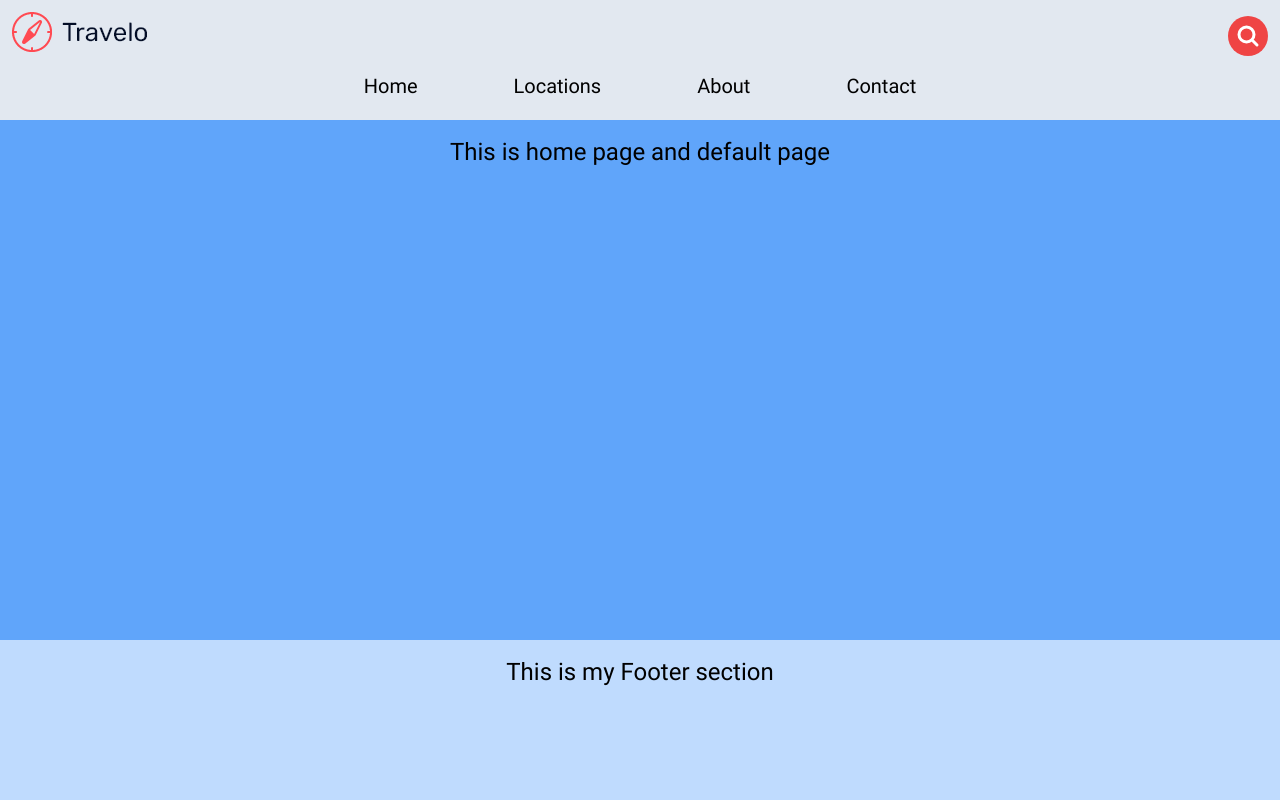
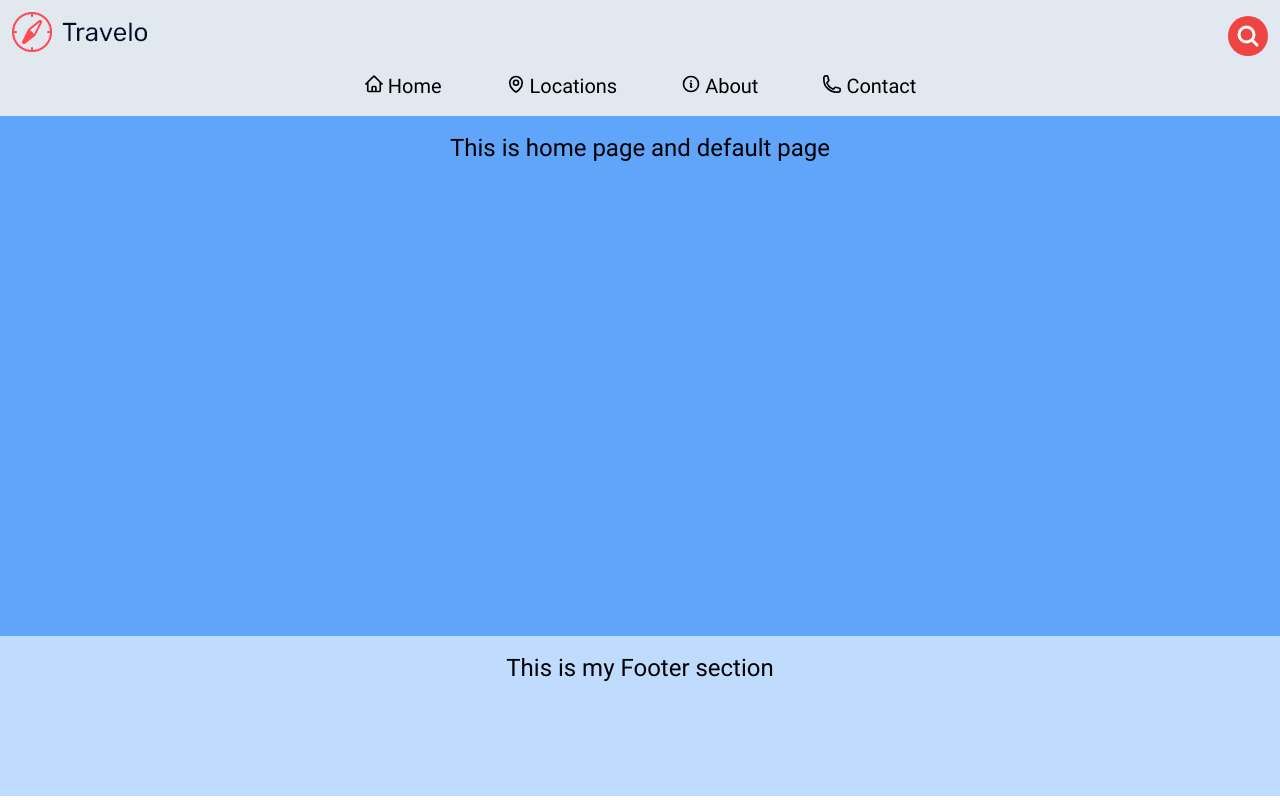
Before and after one commit to farshad-vgr/next-travelo-iran-ts, a Next.js app: page / in a window 1280 px wide. Built offline with nearby package versions, Linux system fonts and the light colour scheme.

Commit message:
Icons added to navbar items

```diff
--- a/components/Header/Header.tsx
+++ b/components/Header/Header.tsx
@@ -1,52 +1,46 @@
 import Image from "next/image";
 
-import { Container, Navbar } from "../index";
+import { Container, Navbar, SearchButton, MenuButton } from "../index";
 
 import LogoImage from "../../public/assets/images/logo.png";
 import { useEffect, useState } from "react";
 
 export default function Header() {
 	const [isDesktop, setIsDesktop] = useState(true);
+	const [headerHeight, setHeaderHeight] = useState(10);
 
 	useEffect(() => {
 		window.innerWidth < 600 ? setIsDesktop(false) : setIsDesktop(true);
+		window.innerWidth < 600 ? setHeaderHeight(10) : setHeaderHeight(15);
 
 		window.addEventListener("resize", () => {
 			window.innerWidth < 600 ? setIsDesktop(false) : setIsDesktop(true);
+			window.innerWidth < 600 ? setHeaderHeight(10) : setHeaderHeight(15);
 		});
 
 		return () => {
 			window.removeEventListener("resize", () => {
 				window.innerWidth < 600 ? setIsDesktop(false) : setIsDesktop(true);
+				window.innerWidth < 600 ? setHeaderHeight(10) : setHeaderHeight(15);
 			});
 		}
 	}, []);
 
 	return (
 		<>
-			<header className="w-full h-[15vh] bg-slate-200">
+			<header className={`w-full h-[${headerHeight}vh] bg-slate-200`}>
 				<Container>
 					<div className="absolute top-3 left-3">
 						<Image src={LogoImage} alt="Logo" />
 					</div>
 
-					<div className="mt-14">
-						{isDesktop && <Navbar />}
-					</div>
+					<div className="mt-14">{isDesktop && <Navbar />}</div>
 
 					<div>
 						{isDesktop ? (
-							<div className="flex justify-center items-center absolute top-3 right-3 w-10 h-10 mt-1 rounded-full text-base bg-red-500 text-white">
-								<svg xmlns="http://www.w3.org/2000/svg" fill="none" viewBox="0 0 24 24" strokeWidth={3} stroke="currentColor" className="w-6 h-6">
-									<path strokeLinecap="round" strokeLinejoin="round" d="M21 21l-5.197-5.197m0 0A7.5 7.5 0 105.196 5.196a7.5 7.5 0 0010.607 10.607z" />
-								</svg>
-							</div>
+							<SearchButton />
 						) : (
-							<div className="flex justify-center items-center absolute top-3 right-3 w-10 h-10 mt-1 rounded-full text-base bg-red-500 text-white">
-								<svg xmlns="http://www.w3.org/2000/svg" fill="none" viewBox="0 0 24 24" strokeWidth={3} stroke="currentColor" className="w-6 h-6">
-									<path strokeLinecap="round" strokeLinejoin="round" d="M3.75 6.75h16.5M3.75 12h16.5m-16.5 5.25h16.5" />
-								</svg>
-							</div>
+							<MenuButton />
 						)}
 					</div>
 				</Container>
--- /dev/null
+++ b/components/MenuButton/MenuButton.tsx
@@ -0,0 +1,11 @@
+export default function MenuButton() {
+	return (
+		<>
+			<div className="flex justify-center items-center absolute top-3 right-3 w-10 h-10 mt-1 rounded-full text-base bg-red-500 text-white">
+				<svg xmlns="http://www.w3.org/2000/svg" fill="none" viewBox="0 0 24 24" strokeWidth={3} stroke="currentColor" className="w-6 h-6">
+					<path strokeLinecap="round" strokeLinejoin="round" d="M3.75 6.75h16.5M3.75 12h16.5m-16.5 5.25h16.5" />
+				</svg>
+			</div>
+		</>
+	);
+}
--- a/components/Navbar/Navbar.tsx
+++ b/components/Navbar/Navbar.tsx
@@ -4,18 +4,87 @@ export default function Navbar() {
 	return (
 		<>
 			<nav>
-				<ul id="menu" className="flex gap-24 text-xl">
+				<ul id="menu" className="flex gap-16 text-xl">
 					<li className="hover:text-blue-400 hover:underline">
-						<Link href="/">Home</Link>
+						<Link href="/">
+							<span className="flex gap-1">
+								<svg
+									xmlns="http://www.w3.org/2000/svg"
+									fill="none"
+									viewBox="0 0 24 24"
+									strokeWidth={2}
+									stroke="currentColor"
+									className="w-5 h-5 self-center mb-1">
+									<path
+										strokeLinecap="round"
+										strokeLinejoin="round"
+										d="M2.25 12l8.954-8.955c.44-.439 1.152-.439 1.591 0L21.75 12M4.5 9.75v10.125c0 .621.504 1.125 1.125 1.125H9.75v-4.875c0-.621.504-1.125 1.125-1.125h2.25c.621 0 1.125.504 1.125 1.125V21h4.125c.621 0 1.125-.504 1.125-1.125V9.75M8.25 21h8.25"
+									/>
+								</svg>
+								Home
+							</span>
+						</Link>
 					</li>
 					<li className="hover:text-blue-400 hover:underline">
-						<Link href="/locations">Locations</Link>
+						<Link href="/locations">
+							<span className="flex gap-1">
+								<svg
+									xmlns="http://www.w3.org/2000/svg"
+									fill="none"
+									viewBox="0 0 24 24"
+									strokeWidth={2}
+									stroke="currentColor"
+									className="w-5 h-5 self-center mb-1">
+									<path strokeLinecap="round" strokeLinejoin="round" d="M15 10.5a3 3 0 11-6 0 3 3 0 016 0z" />
+									<path
+										strokeLinecap="round"
+										strokeLinejoin="round"
+										d="M19.5 10.5c0 7.142-7.5 11.25-7.5 11.25S4.5 17.642 4.5 10.5a7.5 7.5 0 1115 0z"
+									/>
+								</svg>
+								Locations
+							</span>
+						</Link>
 					</li>
 					<li className="hover:text-blue-400 hover:underline">
-						<Link href="/about">About</Link>
+						<Link href="/about">
+							<span className="flex gap-1">
+								<svg
+									xmlns="http://www.w3.org/2000/svg"
+									fill="none"
+									viewBox="0 0 24 24"
+									strokeWidth={2}
+									stroke="currentColor"
+									className="w-5 h-5 self-center mb-1">
+									<path
+										strokeLinecap="round"
+										strokeLinejoin="round"
+										d="M11.25 11.25l.041-.02a.75.75 0 011.063.852l-.708 2.836a.75.75 0 001.063.853l.041-.021M21 12a9 9 0 11-18 0 9 9 0 0118 0zm-9-3.75h.008v.008H12V8.25z"
+									/>
+								</svg>
+								About
+							</span>
+						</Link>
 					</li>
 					<li className="hover:text-blue-400 hover:underline">
-						<Link href="/contact">Contact</Link>
+						<Link href="/contact">
+							<span className="flex gap-1">
+								<svg
+									xmlns="http://www.w3.org/2000/svg"
+									fill="none"
+									viewBox="0 0 24 24"
+									strokeWidth={2}
+									stroke="currentColor"
+									className="w-5 h-5 self-center mb-1">
+									<path
+										strokeLinecap="round"
+										strokeLinejoin="round"
+										d="M2.25 6.75c0 8.284 6.716 15 15 15h2.25a2.25 2.25 0 002.25-2.25v-1.372c0-.516-.351-.966-.852-1.091l-4.423-1.106c-.44-.11-.902.055-1.173.417l-.97 1.293c-.282.376-.769.542-1.21.38a12.035 12.035 0 01-7.143-7.143c-.162-.441.004-.928.38-1.21l1.293-.97c.363-.271.527-.734.417-1.173L6.963 3.102a1.125 1.125 0 00-1.091-.852H4.5A2.25 2.25 0 002.25 4.5v2.25z"
+									/>
+								</svg>
+								Contact
+							</span>
+						</Link>
 					</li>
 				</ul>
 			</nav>
--- /dev/null
+++ b/components/SearchButton/SearchButton.tsx
@@ -0,0 +1,11 @@
+export default function SearchButton() {
+	return (
+		<>
+			<div className="flex justify-center items-center absolute top-3 right-3 w-10 h-10 mt-1 rounded-full text-base bg-red-500 text-white">
+				<svg xmlns="http://www.w3.org/2000/svg" fill="none" viewBox="0 0 24 24" strokeWidth={3} stroke="currentColor" className="w-6 h-6">
+					<path strokeLinecap="round" strokeLinejoin="round" d="M21 21l-5.197-5.197m0 0A7.5 7.5 0 105.196 5.196a7.5 7.5 0 0010.607 10.607z" />
+				</svg>
+			</div>
+		</>
+	);
+}
--- a/components/index.ts
+++ b/components/index.ts
@@ -9,5 +9,7 @@ you can easily import it using the named import in a single line from "./compone
 export { default as Container } from "./Container/Container";
 export { default as Header } from "./Header/Header";
 export { default as Navbar } from "./Navbar/Navbar";
+export { default as SearchButton } from "./SearchButton/SearchButton";
+export { default as MenuButton } from "./MenuButton/MenuButton";
 export { default as Main } from "./Main/Main";
 export { default as Footer } from "./Footer/Footer";
```
